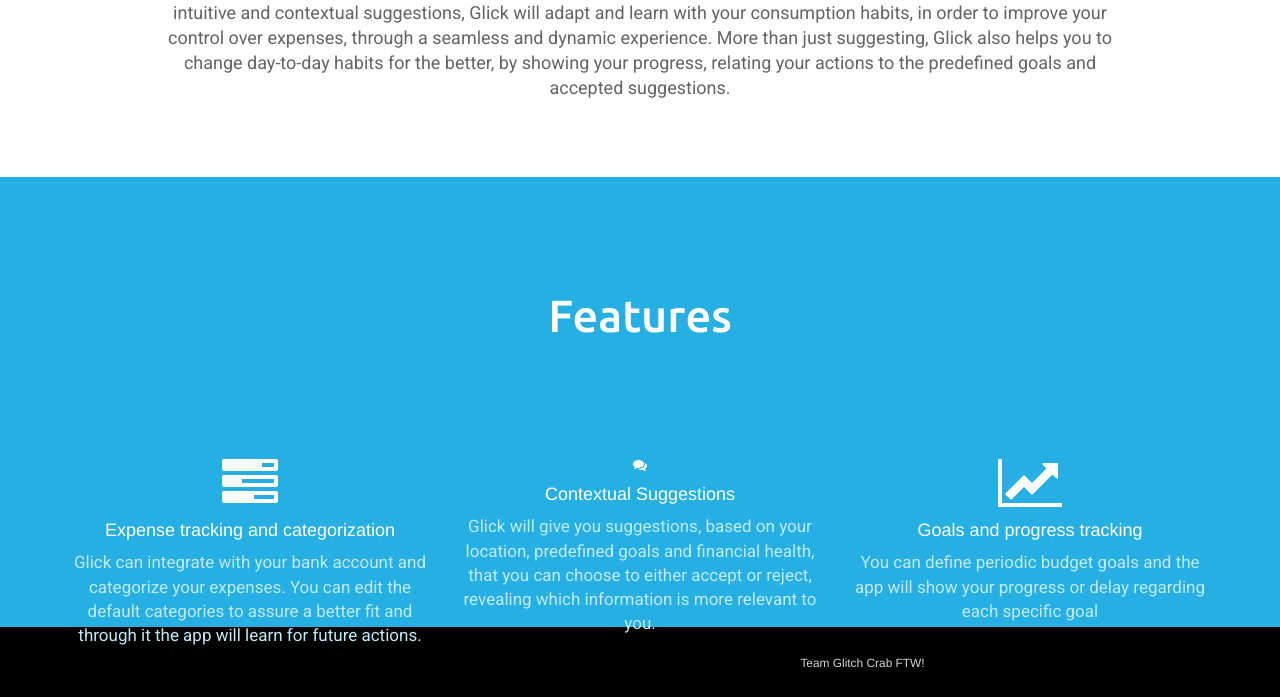
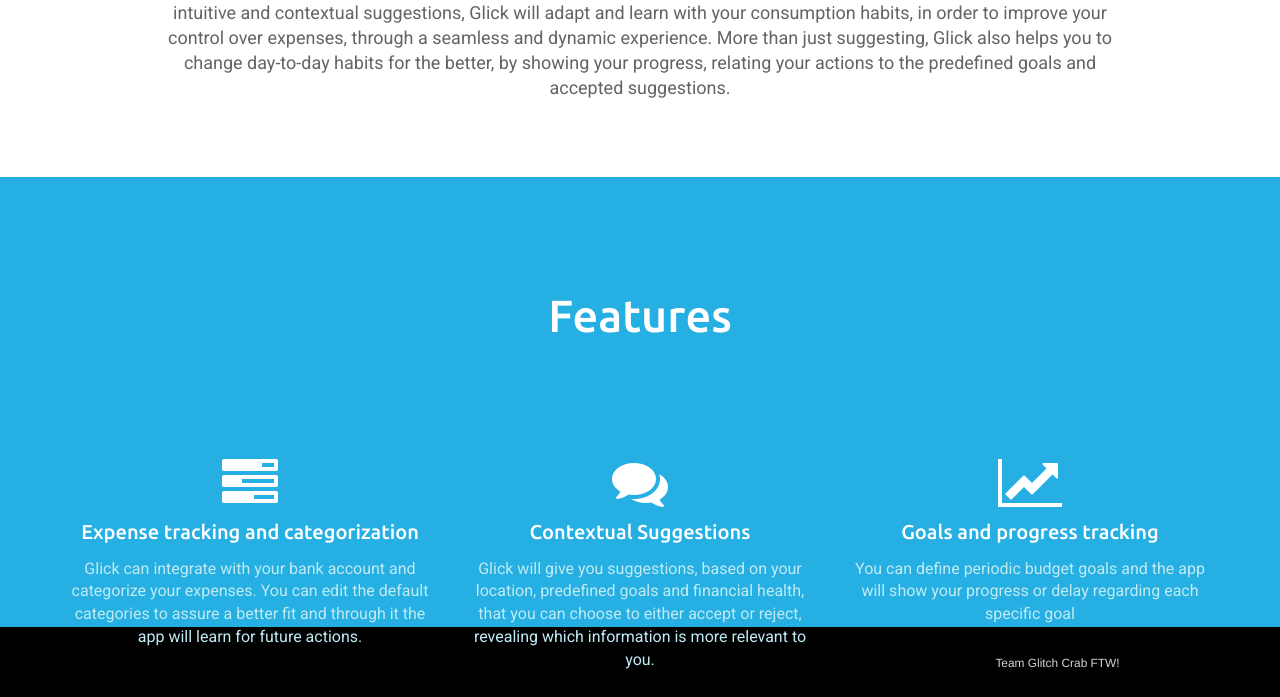
Before and after one commit to glick-startup/glick-startup.github.io, a plain HTML site: page index.html in a window 1280 px wide. Shown: the part 773-1470 px from the top of the page. Drawn offline with Linux system fonts and the light colour scheme.

Commit message:
no message

```diff
--- a/css/style.css
+++ b/css/style.css
@@ -127,6 +127,8 @@
     line-height: 22px;
 
 }
+
+
 /*------------------------------------*\
   ABOUT
 \*------------------------------------*/
@@ -223,6 +225,11 @@
 #features-list h4{
     color: white;
     text-align: center;
+    font-family: 'Ubuntu', sans-serif;
+    font-weight: 500;
+    font-size: 20px;
+    margin-bottom: 15px;
+
 
 }
 
@@ -230,7 +237,7 @@
     color: #c0eaf4;
     font-family: 'Roboto', sans-serif;
     font-weight: 400;
-    font-size: 17px;
+    font-size: 16px;
 }
 
 
--- a/index.html
+++ b/index.html
@@ -40,7 +40,7 @@
 		<section id="hero" class="cover" role="header">
 			<div class="overlay">
                 <div class="col-md-6 iphone1">
-                    <img id="phoneimg" src="assets/images/apple-iphone6-gold-portrait.png"></img>
+                    <img id="phoneimg" src="assets/images/apple-iphone6-gold-portrait.png">
                 </div>
                 <div class="col-md-6 desclogo">
                     <img id="logo" src="/assets/images/LogoWhite-03.png">
@@ -79,7 +79,7 @@
 	                     <p>Glick can integrate with your bank account and categorize your expenses. You can edit the default categories to assure a better fit and through it the app will learn for future actions.</p>
 	                  </li>
 	                  <li class="col-xs-12 col-sm-8 col-lg-4 service">
-	                     <i class="fa fa-comments" aria-hidden="true" fa-4x></i>
+	                     <i class="fa fa-comments fa-4x" aria-hidden="true" fa-4x></i>
 	                     <h4>Contextual Suggestions</h4>
 	                     <p>Glick will give you suggestions, based on your location, predefined goals and financial health, that you can choose to either accept or reject, revealing which information is more relevant to you.</p>
 	                  </li>
```
Also changed, not shown: assets/images/Home.png (added), assets/images/Tracking Expenses.png (added), assets/images/apple-iphone6-gold-portrait.png.
